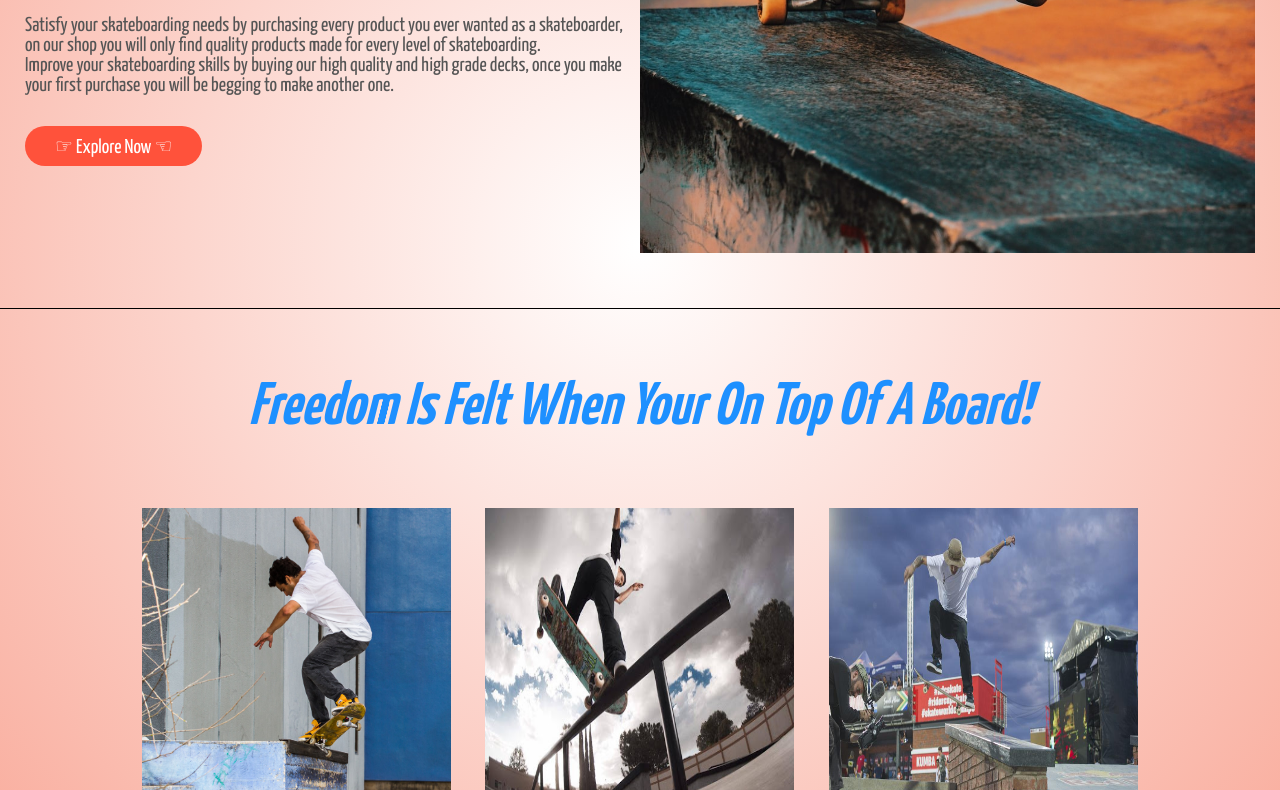
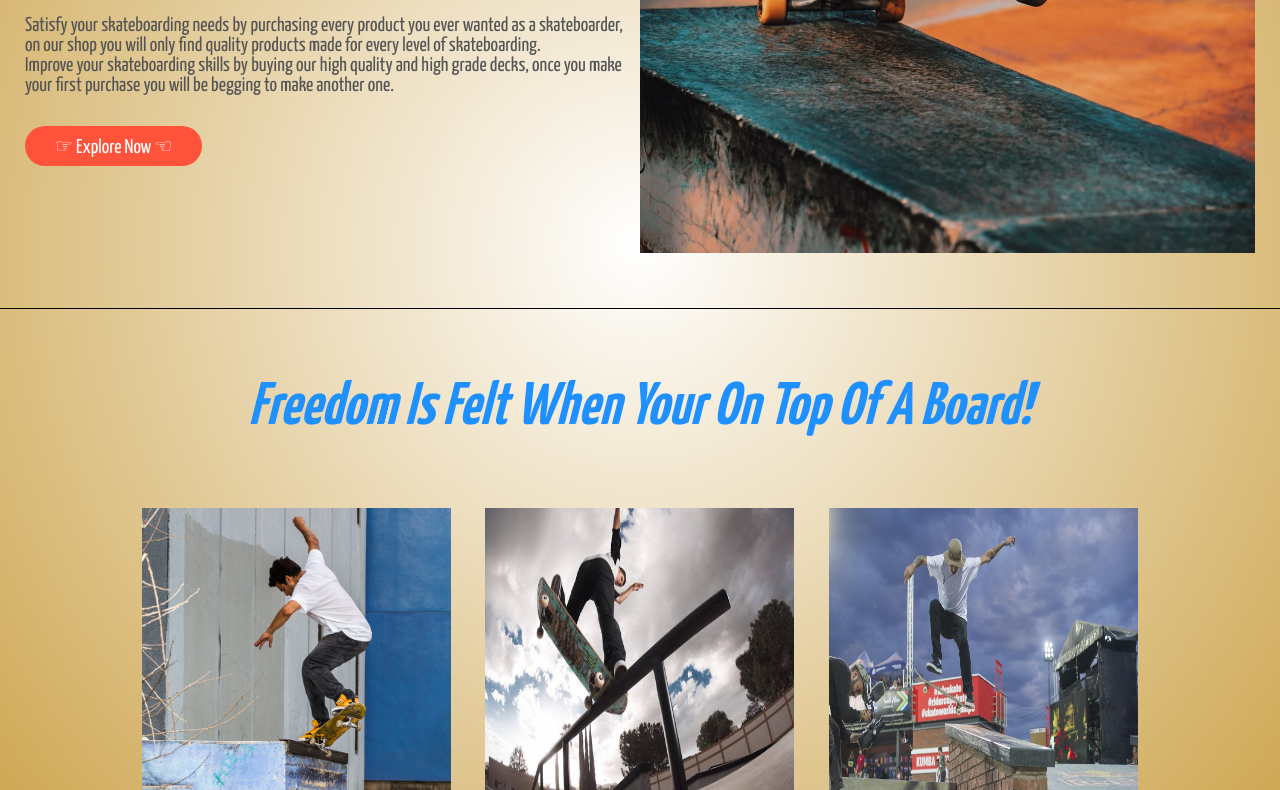
Before and after one commit to IamLuckyT/WebsiteProject, a plain HTML site: page index.html in a window 1280 px wide. Shown: the part 404-1194 px from the top of the page. Drawn offline with nearby package versions, Linux system fonts and the light colour scheme.

Commit message:
Changed the header background color

```diff
--- a/main.css
+++ b/main.css
@@ -232,7 +232,7 @@ p-2{
 	background: #563434;
 }
 .header{
-	background: radial-gradient(#fff,#F9AB9B);
+	background: radial-gradient(#fff,#cba147);
 }
 .header .row{
 	margin-top: 70px;
```
Also changed, not shown: index.html (+1 -1 lines).
